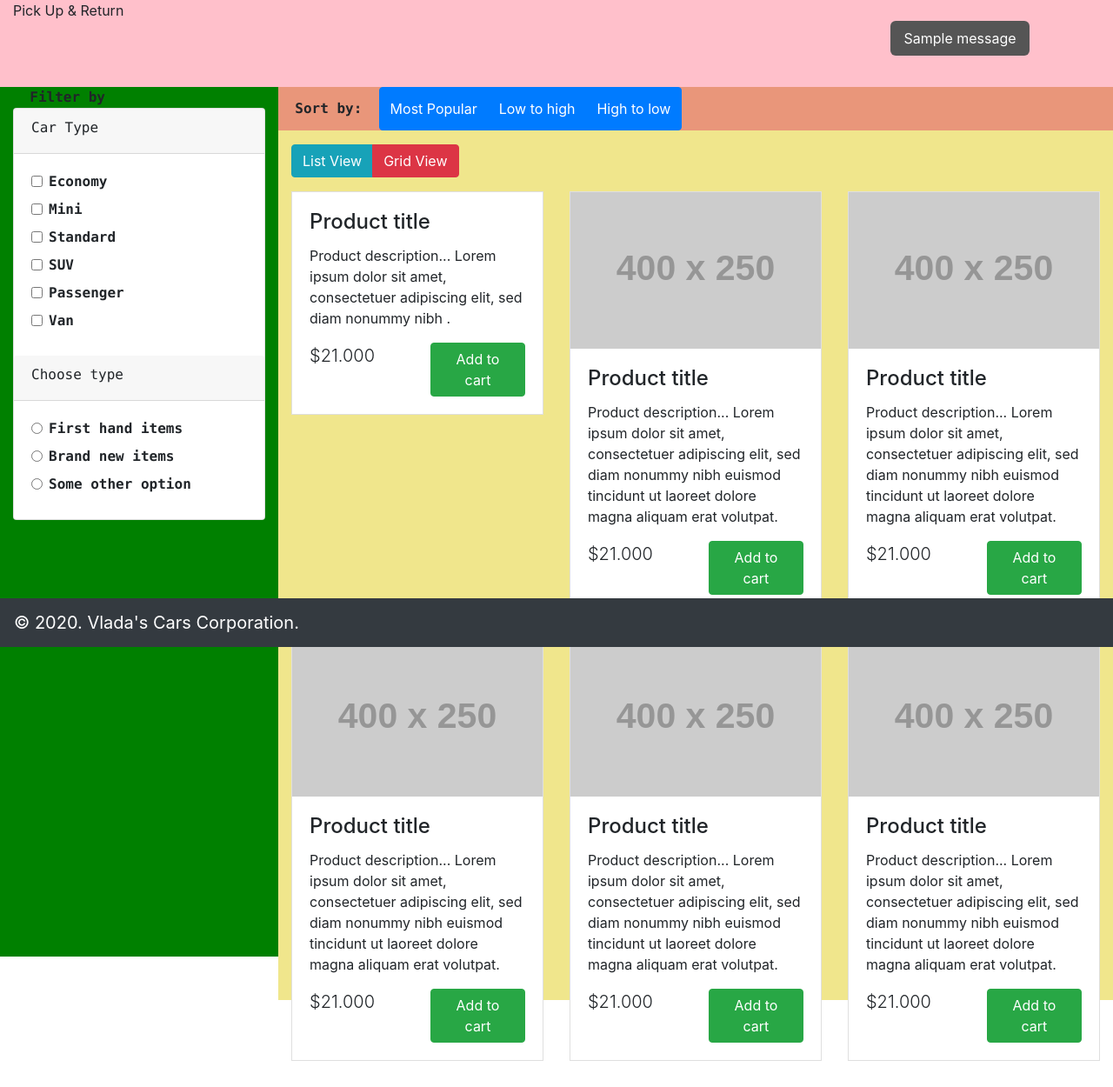
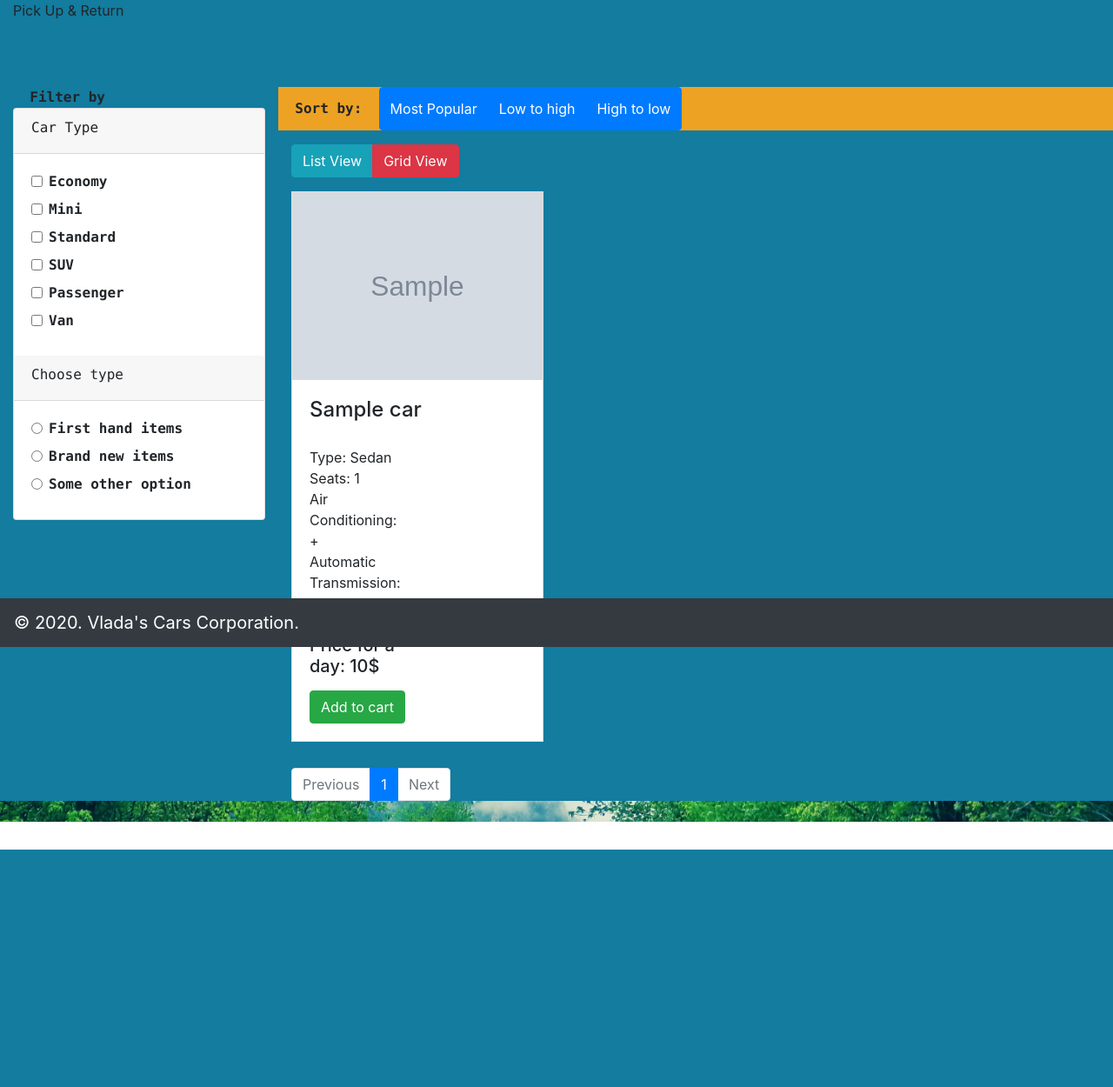
Before and after one commit to RadchenkoVlada/Car_rental-website, a Django app: page /search/ in a window 1280 px wide. Shown: the part 56-1306 px from the top of the page at 87% size. After the commit the page ends 1033 px from the top, so only its background shows below. Run offline with Django 3.2, Linux system fonts and the light colour scheme; tables that the repository leaves empty hold one stand-in row (values such as "Sample post"); grey boxes marked "Sample" are stand-in pictures; grey boxes labelled with a size stand in for pictures from a placeholder-image service; one stand-in notice (Sample message) is shown; some libraries are stand-ins or nearby versions.

Commit message:
Pagination has been added, and messages has been fixed.

```diff
--- a/rentalcar/static/css/main.css
+++ b/rentalcar/static/css/main.css
@@ -1,4 +1,8 @@
 {% load static %}
+
+body {
+    margin-bottom: 32px;
+}
 
 ul {
   list-style-type: none;
@@ -82,11 +86,12 @@
 
 .container-fluid {
     background-image: url("/static/img/hero.jpg");
+
     background-size: cover;
 }
 
 .main_content {
-  padding:20px;
+  /*padding:100px;*/
   padding-top:50px;
   padding-right: 0px;
   padding-left: 0px;
@@ -105,7 +110,8 @@
 }
 
 .img {
- width: 100%;
+    max-width: 100%;
+    max-height: 100vh;
 }
 
 .search {
@@ -170,7 +176,7 @@
 }
 /*Search page*/
 .search_page {
-  height: 1000px;
+  /*height: 2000px;*/
 }
 
 .registration {
--- a/rentalcar/templates/rentalcar/header_footer.html
+++ b/rentalcar/templates/rentalcar/header_footer.html
@@ -49,10 +49,10 @@
         <br>
     </div>
 
-    <footer>
+   <footer>
         <nav class="navbar fixed-bottom  navbar-dark bg-dark">
              <a class="navbar-brand" href="#"> © 2020. Vlada's Cars Corporation.</a>
         </nav>
     </footer>
-  </body>
+</body>
 </html>
--- a/rentalcar/templates/rentalcar/includes/messages.html
+++ b/rentalcar/templates/rentalcar/includes/messages.html
@@ -1,7 +1,34 @@
 {% if messages %}
-    {% for message in messages %}
-		<div class="my_popup">
-			{{ message }}
-		</div>
-    {% endfor %}
+
+{% for message in messages %}
+  <div class="toast" style="
+  {% if message.level == DEFAULT_MESSAGE_LEVELS.SUCCESS %}
+    background-color: rgb(21,220,55);
+  {% endif %}
+  {% if message.level == DEFAULT_MESSAGE_LEVELS.INFO %}
+    background-color: rgb(66,189,220);
+  {% endif %}
+  {% if message.level == DEFAULT_MESSAGE_LEVELS.WARNING %}
+    background-color: rgb(220,217,29);
+  {% endif %}
+  {% if message.level == DEFAULT_MESSAGE_LEVELS.ERROR %}
+    background-color: rgb(220,0,0);
+  {% endif %}
+
+  position: absolute; top: 100px; right: 50px;" data-delay="10000">
+      <button type="button" class="ml-2 mb-1 close" data-dismiss="toast" aria-label="Close">
+        <span aria-hidden="true">&times;</span>
+      </button>
+        <div class="toast-body">
+      <strong class="mr-auto">{{ message }}</strong>
+    </div>
+  </div>
+{% endfor %}
+
+<script>
+$(document).ready(function(){
+  $('.toast').toast('show');
+});
+</script>
+
 {% endif %}
--- a/rentalcar/templates/rentalcar/search_main_content.html
+++ /dev/null
@@ -1,168 +0,0 @@
-<div class="container">
-    {# List-Grid view switcher #}
-    <div class="row">
-        <div class="col-lg-12 my-3">
-            <div class="pull-right">
-                <div class="btn-group">
-                    <button class="btn btn-info" id="list">
-                        List View
-                    </button>
-                    <button class="btn btn-danger" id="grid">
-                        Grid View
-                    </button>
-                </div>
-            </div>
-        </div>
-    </div>
-
-    {# List of items #}
-    <div id="products" class="row view-group">
-        {# Items #1 #}
-        <div class="item col-xs-4 col-lg-4">
-            <div class="thumbnail card">
-                   <div class="img-event">
-                       {% if car.photo %}
-                       <img class="group list-group-image img-fluid" src="{{ car.photo.url }}" width="400" />
-                       {% endif %}
-                    </div>
-                <div class="caption card-body">
-                    <h4 class="group card-title inner list-group-item-heading">
-                        Product title</h4>
-                    <p class="group inner list-group-item-text">
-                        Product description... Lorem ipsum dolor sit amet, consectetuer adipiscing elit,
-                        sed diam nonummy nibh .</p>
-                    <div class="row">
-                        <div class="col-xs-12 col-md-6">
-                            <p class="lead">
-                                $21.000</p>
-                        </div>
-                        <div class="col-xs-12 col-md-6">
-                            <a class="btn btn-success" href="">Add to cart</a>
-                        </div>
-                    </div>
-                </div>
-            </div>
-        </div>
-
-        {# Items #2 #}
-        <div class="item col-xs-4 col-lg-4">
-            <div class="thumbnail card">
-                <div class="img-event">
-                    <img class="group list-group-image img-fluid" src="http://placehold.it/400x250/000/fff" alt="" />
-                </div>
-                <div class="caption card-body">
-                    <h4 class="group card-title inner list-group-item-heading">
-                        Product title</h4>
-                    <p class="group inner list-group-item-text">
-                        Product description... Lorem ipsum dolor sit amet, consectetuer adipiscing elit,
-                        sed diam nonummy nibh euismod tincidunt ut laoreet dolore magna aliquam erat volutpat.</p>
-                    <div class="row">
-                        <div class="col-xs-12 col-md-6">
-                            <p class="lead">
-                                $21.000</p>
-                        </div>
-                        <div class="col-xs-12 col-md-6">
-                            <a class="btn btn-success" href="">Add to cart</a>
-                        </div>
-                    </div>
-                </div>
-            </div>
-        </div>
-
-        <div class="item col-xs-4 col-lg-4">
-            <div class="thumbnail card">
-                <div class="img-event">
-                    <img class="group list-group-image img-fluid" src="http://placehold.it/400x250/000/fff" width="400" alt="" />
-                </div>
-                <div class="caption card-body">
-                    <h4 class="group card-title inner list-group-item-heading">
-                        Product title</h4>
-                    <p class="group inner list-group-item-text">
-                        Product description... Lorem ipsum dolor sit amet, consectetuer adipiscing elit,
-                        sed diam nonummy nibh euismod tincidunt ut laoreet dolore magna aliquam erat volutpat.</p>
-                    <div class="row">
-                        <div class="col-xs-12 col-md-6">
-                            <p class="lead">
-                                $21.000</p>
-                        </div>
-                        <div class="col-xs-12 col-md-6">
-                            <a class="btn btn-success" href="">Add to cart</a>
-                        </div>
-                    </div>
-                </div>
-            </div>
-        </div>
-
-        <div class="item col-xs-4 col-lg-4">
-            <div class="thumbnail card">
-                <div class="img-event">
-                    <img class="group list-group-image img-fluid" src="http://placehold.it/400x250/000/fff" alt="" />
-                </div>
-                <div class="caption card-body">
-                    <h4 class="group card-title inner list-group-item-heading">
-                        Product title</h4>
-                    <p class="group inner list-group-item-text">
-                        Product description... Lorem ipsum dolor sit amet, consectetuer adipiscing elit,
-                        sed diam nonummy nibh euismod tincidunt ut laoreet dolore magna aliquam erat volutpat.</p>
-                    <div class="row">
-                        <div class="col-xs-12 col-md-6">
-                            <p class="lead">
-                                $21.000</p>
-                        </div>
-                        <div class="col-xs-12 col-md-6">
-                            <a class="btn btn-success" href="">Add to cart</a>
-                        </div>
-                    </div>
-                </div>
-            </div>
-        </div>
-
-        <div class="item col-xs-4 col-lg-4">
-            <div class="thumbnail card">
-                <div class="img-event">
-                    <img class="group list-group-image img-fluid" src="http://placehold.it/400x250/000/fff" alt="" />
-                </div>
-                <div class="caption card-body">
-                    <h4 class="group card-title inner list-group-item-heading">
-                        Product title</h4>
-                    <p class="group inner list-group-item-text">
-                        Product description... Lorem ipsum dolor sit amet, consectetuer adipiscing elit,
-                        sed diam nonummy nibh euismod tincidunt ut laoreet dolore magna aliquam erat volutpat.</p>
-                    <div class="row">
-                        <div class="col-xs-12 col-md-6">
-                            <p class="lead">
-                                $21.000</p>
-                        </div>
-                        <div class="col-xs-12 col-md-6">
-                            <a class="btn btn-success" href="">Add to cart</a>
-                        </div>
-                    </div>
-                </div>
-            </div>
-        </div>
-
-        <div class="item col-xs-4 col-lg-4">
-            <div class="thumbnail card">
-                <div class="img-event">
-                    <img class="group list-group-image img-fluid" src="http://placehold.it/400x250/000/fff" alt="" />
-                </div>
-                <div class="caption card-body">
-                    <h4 class="group card-title inner list-group-item-heading">
-                        Product title</h4>
-                    <p class="group inner list-group-item-text">
-                        Product description... Lorem ipsum dolor sit amet, consectetuer adipiscing elit,
-                        sed diam nonummy nibh euismod tincidunt ut laoreet dolore magna aliquam erat volutpat.</p>
-                    <div class="row">
-                        <div class="col-xs-12 col-md-6">
-                            <p class="lead">
-                                $21.000</p>
-                        </div>
-                        <div class="col-xs-12 col-md-6">
-                            <a class="btn btn-success" href="">Add to cart</a>
-                        </div>
-                    </div>
-                </div>
-            </div>
-        </div>
-    </div>
-</div>
--- a/rentalcar/templates/rentalcar/search.html
+++ b/rentalcar/templates/rentalcar/search_page/search.html
@@ -1,21 +1,24 @@
 {% extends "rentalcar/header_footer.html" %}
+{% load staticfiles %}
+
 {% block content %}
-    <div class="search_page p-0">
+    <div class="search_page p-0" style="background-color: #137c9f">
         <div class="row h-100 m-0">
             {# Pick Up & Return Bar#}
-            <div class="col-12" style="background-color: pink; height: 100px">
+            <div class="col-12" style="background-color: #137c9f; height: 100px">
                 Pick Up & Return
             </div>
             {# Filters #}
-            <div class="col-3 h-100" style="background-color: green">
+            <div class="col-3 h-100">
                 <div class="font-weight-bold text-monospace">
                     &nbsp Filter by &nbsp
-                    {% include "rentalcar/search_filter_by.html"%}
+                    {% include "rentalcar/search_page/search_filter_by.html" %}
                 </div>
             </div>
+
             <div class="col h-100 m-0">
                 {# Sort by Bar #}
-                <div class="row" style="background-color: darksalmon; height: 50px; vertical-align: middle;">
+                <div class="row" style="background-color: #eea223; height: 50px; vertical-align: middle;">
                     <div class="justify-content-center align-self-center font-weight-bold text-monospace"> &nbsp Sort by: &nbsp</div>
                     <div class="btn-group" role="group" aria-label="Basic example">
                         <button type="button" class="btn btn-primary">Most Popular</button>
@@ -25,9 +28,10 @@
                 </div>
 
                 {# Main content - list of cars #}
-                <div class="row h-100 p-15" style="background-color: khaki">
-                    {% include "rentalcar/search_main_content.html"%}
+                <div class="row h-100 p-15">
+                        {% include "rentalcar/search_page/search_main_content_list.html" %}
                 </div>
+
             </div>
         </div>
     </div>
--- /dev/null
+++ b/rentalcar/templates/rentalcar/search_page/search_main_content_list.html
@@ -0,0 +1,101 @@
+{% load staticfiles %}
+
+
+<div class="container pb-100">
+    {# List-Grid view switcher #}
+    <div class="row">
+        <div class="col-lg-12 my-3">
+            <div class="pull-right">
+                <div class="btn-group">
+                    <button class="btn btn-info" id="list">
+                        List View
+                    </button>
+                    <button class="btn btn-danger" id="grid">
+                        Grid View
+                    </button>
+                </div>
+            </div>
+        </div>
+    </div>
+
+        {# List of items #}
+        <div id="products" class="row view-group">
+        {% for car in cars %}
+            {# Items #1 #}
+            <div class="item col-xs-4 col-lg-4">
+
+                <div class="thumbnail card">
+                       <div class="img-event">
+                           {% if car.photo %}
+                               <img class="group border-image-source img-fluid" src="{{ car.photo.url }}" />
+                           {% endif %}
+                       </div>
+                    <div class="caption card-body">
+                        <h4 class="group card-title inner list-group-item-heading">
+                            {{ car.name }}
+                        </h4>
+                        <div class="row">
+                            <div class="col-sm-4 col-md-6">
+                                <p class="lead">
+                                <div>Type: {{ car.type}}</div>
+                                <div>Seats: {{ car.num_of_passengers }}</div>
+                                {% if  car.air_conditioning == True %}
+                                    <div> Air Conditioning: +</div>
+                                {% endif %}
+
+                                {% if  car.automatic_transmission == True %}
+                                    <div> Automatic Transmission: + </div>
+                                {% endif %}
+
+                                {% if  car.doors_4 == True %}
+                                    <div> 4 Doors: + </div>
+                                {% endif %}
+                                <div>
+                                    <h5>
+                                        Price for a day: {{ car.price_per_day}}$
+                                    </h5>
+                                </div>
+                                </p>
+                            </div>
+                            <div class="col-xs-12 col-md-7">
+                                <a class="btn btn-success" href="">Add to cart</a>
+                            </div>
+                        </div>
+                    </div>
+                </div>
+            </div>
+            {% endfor %}
+        </div>
+    {% if cars.paginator.count != 0 %}
+		<nav aria-label="...">
+		  <ul class="pagination">
+		  	{% if cars.has_previous %}
+			    <li class="page-item">
+		      		<a class="page-link" href="?page={{ cars.previous_page_number }}" tabindex="-1">Previous</a>
+			{% else %}
+			    <li class="page-item disabled">
+		      		<a class="page-link" href="#" tabindex="-1">Previous</a>
+			{% endif %}
+		    	</li>
+
+			{% for page in cars.paginator.page_range %}
+				{% if page == cars.number %}
+				    <li class="page-item active"><a class="page-link" href="#">{{ page }}</a></li>
+				{% else %}
+				    <li class="page-item"><a class="page-link" href="?page={{ page }}">{{ page }}</a></li>
+				{% endif %}
+			{% endfor %}
+
+		  	{% if cars.has_next %}
+			    <li class="page-item">
+		      		<a class="page-link" href="?page={{ cars.next_page_number }}">Next</a>
+			{% else %}
+			    <li class="page-item disabled">
+		      		<a class="page-link" href="#">Next</a>
+			{% endif %}
+		    	</li>
+		  </ul>
+		</nav>
+        <div></div>
+{% endif %}
+</div>
--- a/rentalcar/urls.py
+++ b/rentalcar/urls.py
@@ -13,6 +13,6 @@
     path('logout/', views.logout_request, name='logout'),
     path('login/', views.login_request, name='login'),
     path('about/', views.about, name='about'),
-    path('search/', views.search, name='search'),
-
+    path('search/', views.car_list, name='car_list'),
+    # path('search/', views.CarListView.as_view(), name='search'),
 ] + static(settings.MEDIA_URL, document_root=settings.MEDIA_ROOT)
--- a/rentalcar/views.py
+++ b/rentalcar/views.py
@@ -1,3 +1,4 @@
+# Django
 from django.shortcuts import render, redirect
 
 # Create your views here.
@@ -8,7 +9,11 @@
 from django.contrib.auth.forms import AuthenticationForm
 from django.contrib.auth import login, logout, authenticate
 from django.contrib import messages
+from django.core.paginator import Paginator, EmptyPage, PageNotAnInteger
+
+# local Django
 from .forms import RegisterForm
+from .models import Car
 
 
 def homepage(request):
@@ -21,12 +26,15 @@
                   template_name='rentalcar/about.html')
 
 
-def search (request):
-    return render(request,
-                  template_name='rentalcar/search.html')
+def car_list(request):
+    cars = Car.objects.all()
+    paginator = Paginator(cars, 12)  # Show 12 cars per page
+    page = request.GET.get('page', 1)  # method get() returns the value by the key, but not raise exception (default is 1).
+    cars = paginator.get_page(page)
+    return render(request=request, template_name='rentalcar/search_page/search.html', context={'cars': cars})
 
 
-def user_registration (request):
+def user_registration(request):
     # if this is a POST request we need to process the form data
     if request.method == 'POST':
         # create a form instance and populate it with data from the request:
@@ -53,13 +61,13 @@
                   context={"form": form})
 
 
-def logout_request (request):
+def logout_request(request):
     logout(request)
     messages.info(request, "Logget out successfully!")
     return redirect("rentalcar:homepage")
 
 
-def login_request (request):
+def login_request(request):
     if request.method == "POST":
         form = AuthenticationForm(request, data=request.POST)
         if form.is_valid():
```
Also changed, not shown: rentalcar/templates/rentalcar/home.html (+0 -10 lines), rentalcar/templates/rentalcar/search_page/search_filter_by.html (renamed from rentalcar/templates/rentalcar/search_filter_by.html).
